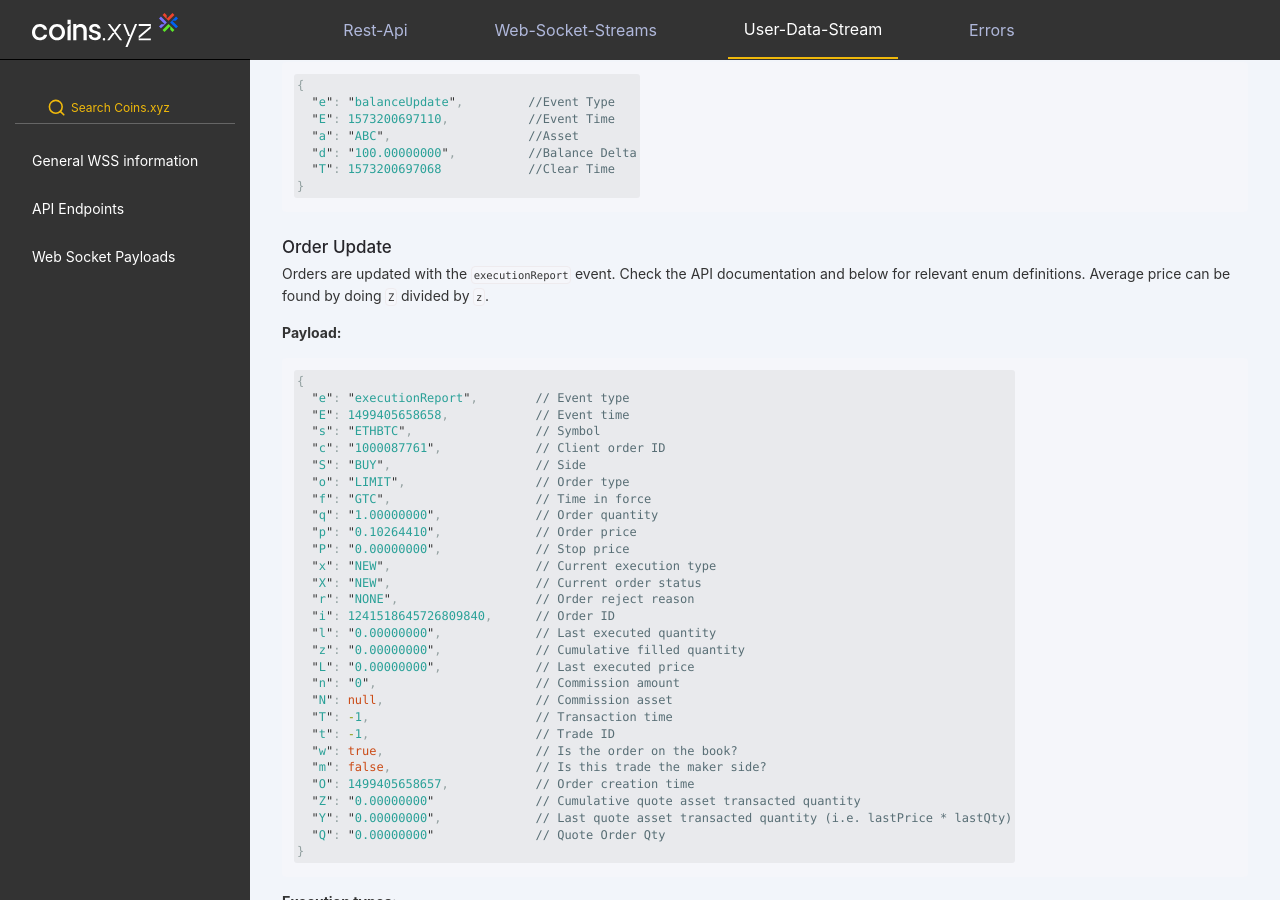
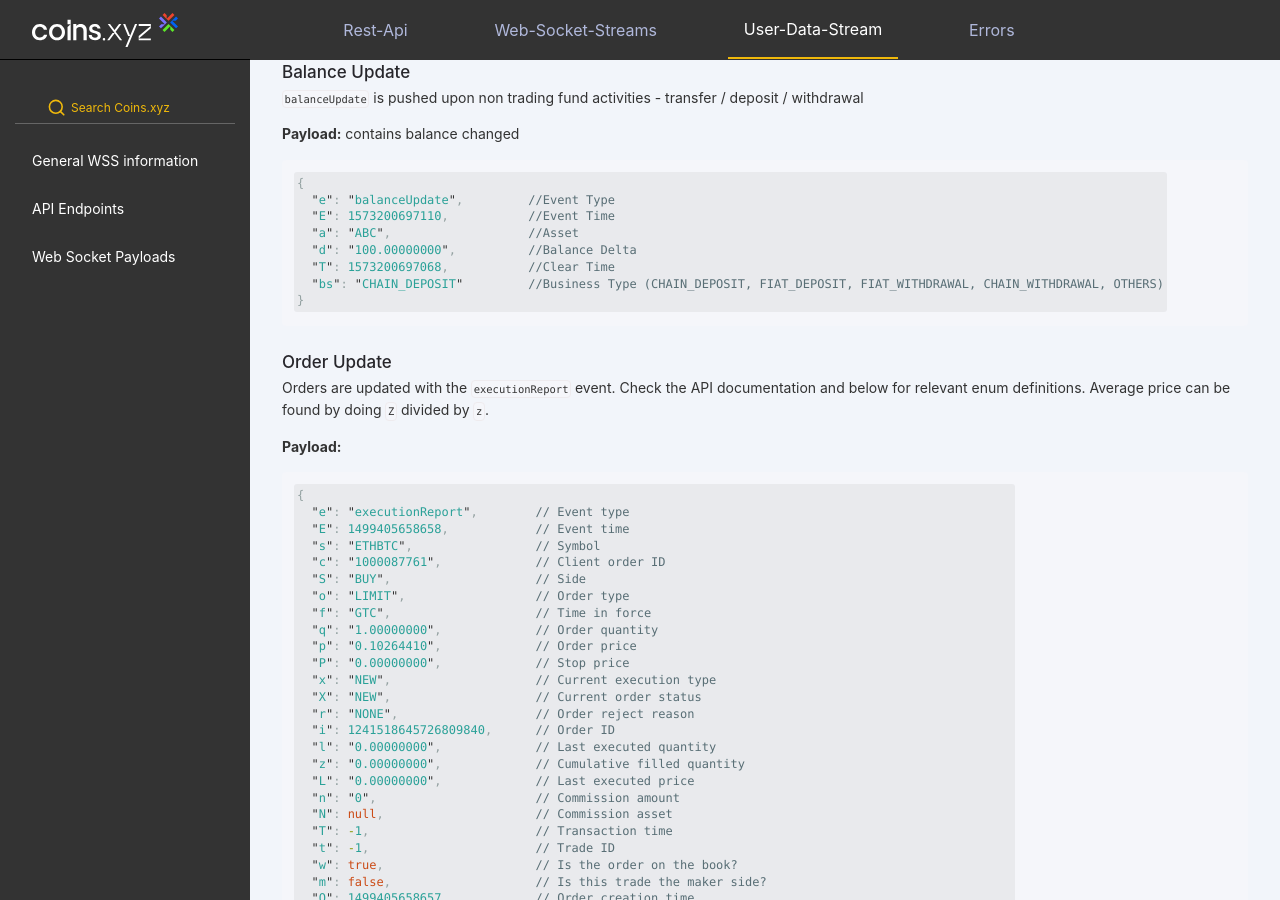
Before and after one commit to coins-docs/xyz, a Jekyll site: the page built from docs/user-data-stream.md, in a window 1280 px wide and 900 px high, scrolled down 2297 px. Built offline with Jekyll 4.4.1, drawn with Linux system fonts in a browser that asks for light colours; some of the changed text lies outside the part shown.

Commit message:
Update user-data-stream.md

````diff
--- a/docs/user-data-stream.md
+++ b/docs/user-data-stream.md
@@ -5,6 +5,9 @@ nav: sidebar/user-data-stream.html
 layout: default
 ---
 
+
+# Change Log
+2024-07-29: add `Business Type` to Balance Update endpoint
 
 
 # User Data Streams for Coins (2024-05-17)
@@ -126,7 +129,8 @@ contains balance changed
   "E": 1573200697110,           //Event Time
   "a": "ABC",                   //Asset
   "d": "100.00000000",          //Balance Delta
-  "T": 1573200697068            //Clear Time
+  "T": 1573200697068,           //Clear Time
+  "bs": "CHAIN_DEPOSIT"         //Business Type (CHAIN_DEPOSIT, FIAT_DEPOSIT, FIAT_WITHDRAWAL, CHAIN_WITHDRAWAL, OTHERS)
 }
 ```
 
````
